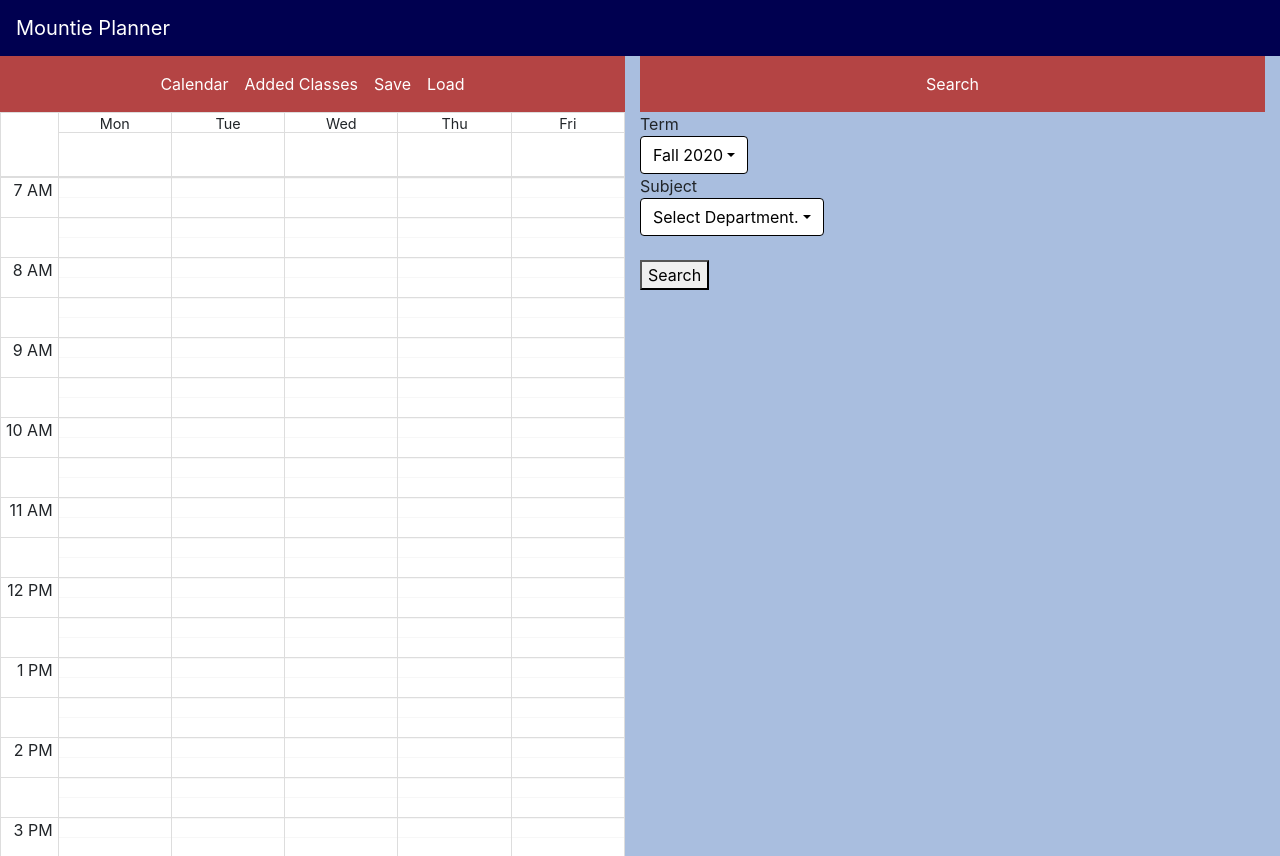
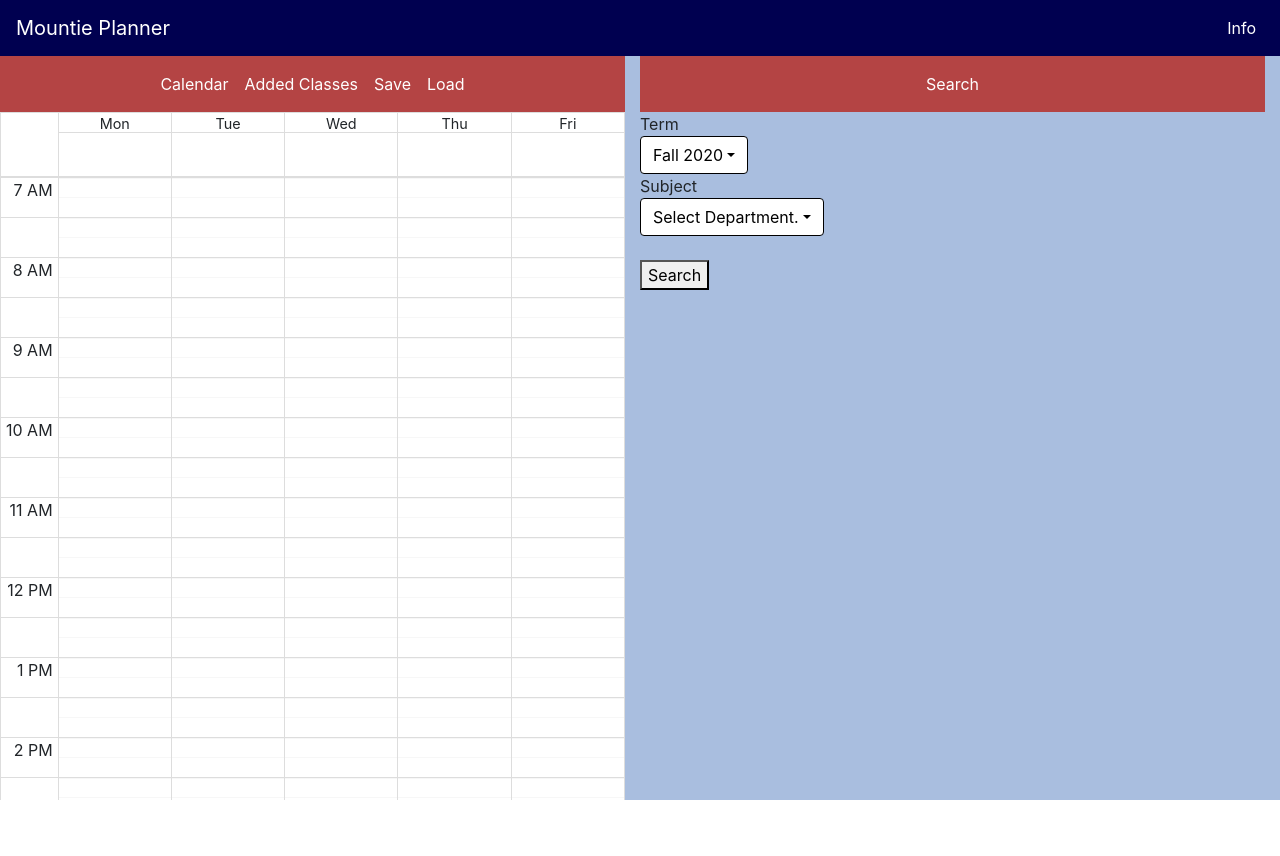
Before and after one commit to AnyFinCanHappen/mtsac_scheduler_fe, a React (Create React App) app: page / in a window 1280 px wide. After the commit the page ends 800 px from the top, so only its background shows below. Built offline with nearby package versions, Linux system fonts and the light colour scheme.

Commit message:
Global navbar now properly displays.

```diff
--- a/src/App.js
+++ b/src/App.js
@@ -3,9 +3,9 @@ import Container from 'react-bootstrap/Container';
 import Col from 'react-bootstrap/Col';
 import Row from 'react-bootstrap/Row';
 import 'bootstrap/dist/css/bootstrap.min.css';
-import "./css/column.css"
 import "./css/nav_bar.css"
 import Navbar from "react-bootstrap/Navbar"
+import Nav from "react-bootstrap/Nav"
 import EventMaker from "./util/EventMaker";
 import SearchForm from "./search/SearchForm";
 import Calendar from "./calender/Calendar"
@@ -97,17 +97,20 @@ class App extends Component{
 
   render(){
     const {isBlockForm,selectedCourses, eventList, height} = this.state;
-    const colHeight = String.toString(height - 56) + "vh";
+    let colHeight = (height - 56).toString(10) + "px"
     return (
       <div style = {{backgroundColor: "#a9bedf"}}>
-        <Navbar sticky = "top" className = "navbar-main">
+        <Navbar sticky = "top" className = "navbar-main" variant = "nav-link-info">
           <Navbar.Brand style ={{color:"white"}}>
-              Mountie Planner
+            Mountie Planner
           </Navbar.Brand>
+          <Nav className = "ml-auto">
+            <Nav.Link >Info</Nav.Link>
+          </Nav>
         </Navbar>
-        <Container fluid>
+        <Container fluid >
           <Row>
-            <Col className = "column-scroll px-0" style = {{height:colHeight}}>
+            <Col className = "px-0" style = {{overflowY:"auto", height:colHeight}}>
               <LeftNavBar
                 loadCourse = {this.loadCourse}
                 changeBlock = {this.changeBlock}
@@ -119,7 +122,7 @@ class App extends Component{
                 <Calendar eventList = {this.state.eventList} selectedCourses = {this.state.selectedCourses} deleteCourse = {this.deleteCourse}/>
               }
             </Col>
-            <Col className = "column-scroll">
+            <Col style = {{overflowY:"auto", height:colHeight}}>
               <SearchForm pushCourse = {this.pushCourse}/>
             </Col>
           </Row>
--- a/src/css/column.css
+++ b/src/css/column.css
@@ -1,4 +1,3 @@
 .column-scroll{
     overflow-y: auto;
-    height: 100vh;
 }
--- a/src/css/nav_bar.css
+++ b/src/css/nav_bar.css
@@ -1,5 +1,13 @@
 .navbar-main{
   background-color: rgb(0, 0, 80);
+}
+
+.nav-link{
+  color:white;
+}
+
+.nav-link-info:hover, .nav-link-info:focus, .nav-link-info:active{
+  color:white;
 }
 
 
```
